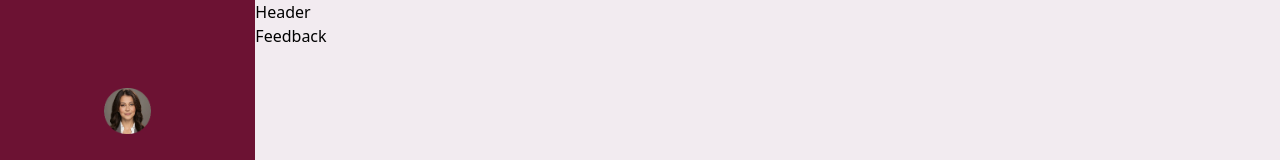
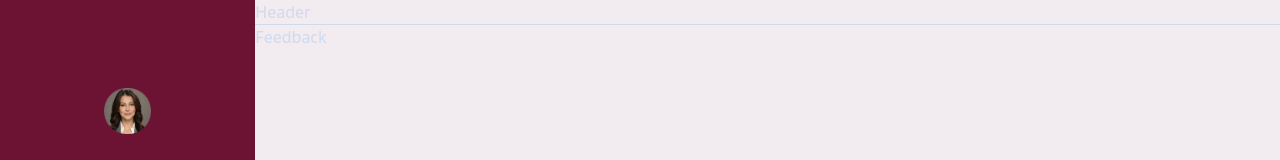
Before and after one commit to PeaceOloruntoba/nikita, a React (Vite) app: page /feedback in a window 1280 px wide. Shown: the top 160 px of the page. Built offline with nearby package versions, Linux system fonts and the light colour scheme.

Commit message:
Update RootLayout.jsx

```diff
--- a/src/layouts/RootLayout.jsx
+++ b/src/layouts/RootLayout.jsx
@@ -7,8 +7,9 @@ export default function RootLayout() {
   return (
     <div className="w-screen h-screen flex bg-[#F2EBF0]">
       <Sidebar />
-      <div className="flex flex-col w-full">
+      <div className="flex flex-col w-full text-[#4895E5]/20">
         <Header />
+        <hr />
         <Outlet />
       </div>
     </div>
```
